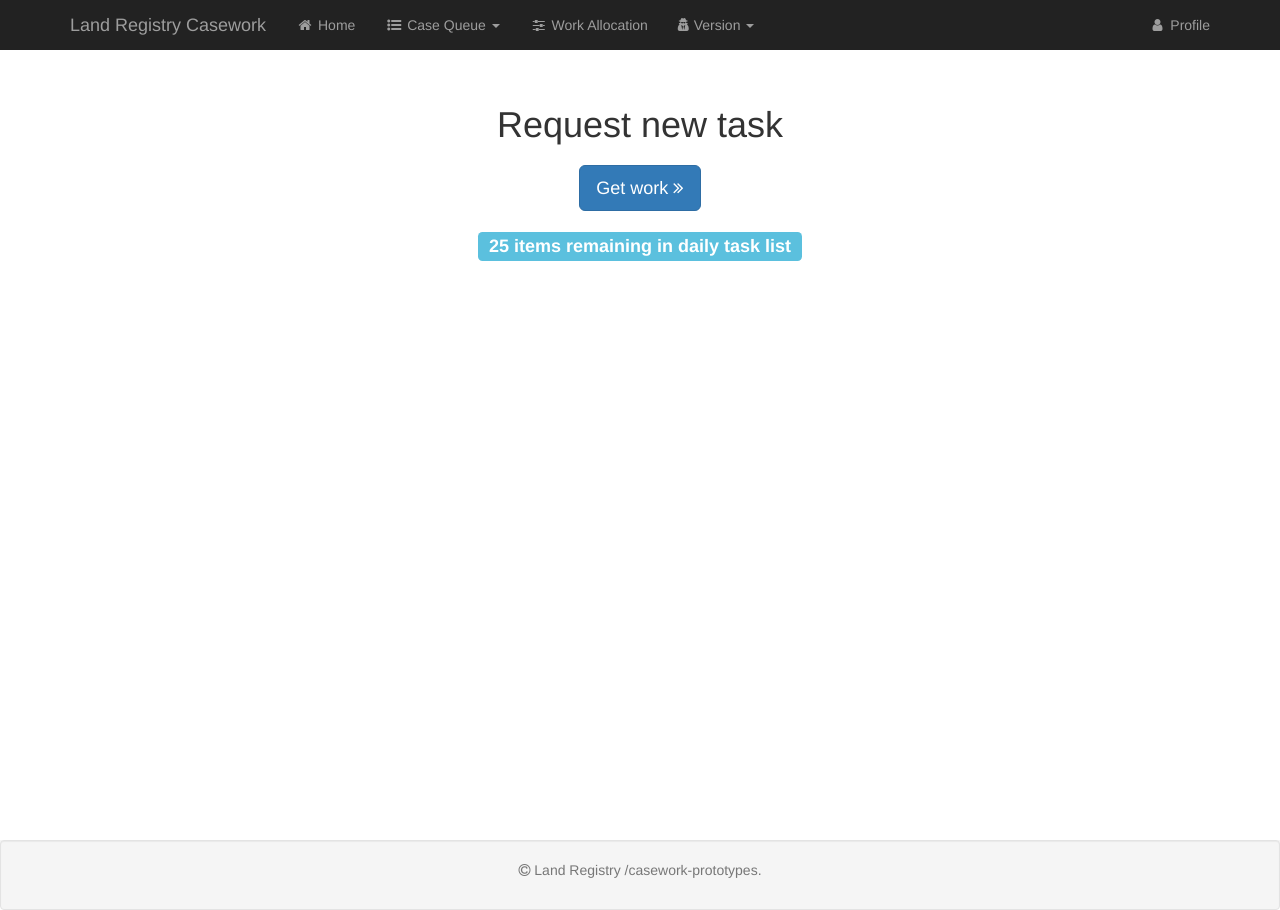
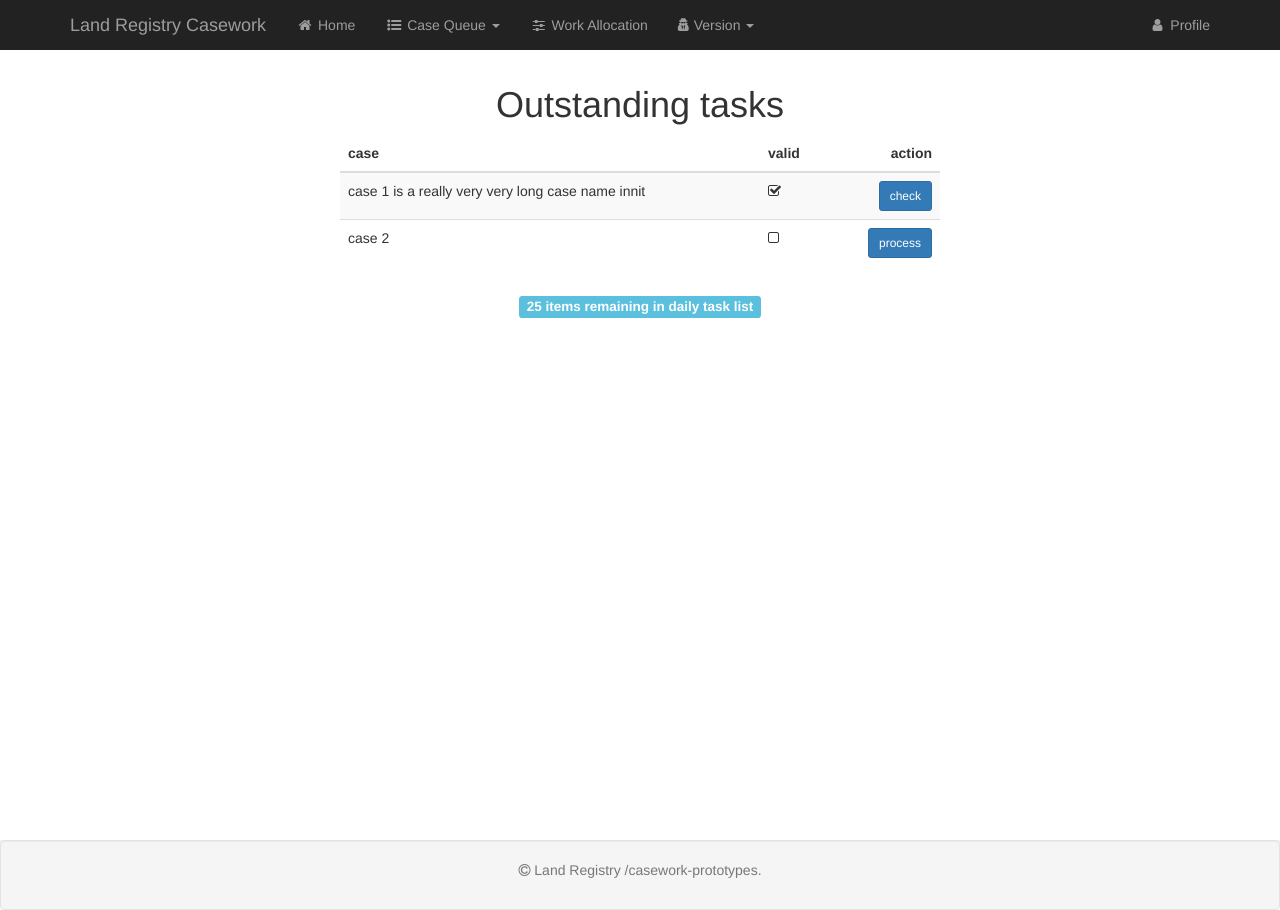
Before and after one commit to LandRegistry/casework-prototypes, a Jekyll site: the page built from andy-getwork.html, in a window 1280 px wide. Built offline with Jekyll 4.4.1, drawn with Linux system fonts in a browser that asks for light colours; nearby versions of some CDN libraries.

Commit message:
Changed getwork page to have a table instead of single button

```diff
--- a/andy-getwork.html
+++ b/andy-getwork.html
@@ -5,25 +5,47 @@ permalink: /andy/getwork/
 ---
 
 <div class="container-fluid">
- <div class="row">
+    <div class="row" style="text-align:center">
+        <h1>Outstanding tasks</h1>
+    </div>
 
-  <div class="main" style="text-align:center">
+    <div class="row">
+        <table class="table table-striped" style="text-align:left; width:600px" align="center">
+            <thead>
+            <tr>
+                <th style="width:70%">case</th>
+                <th style="width:10%">valid</th>
+                <th style="text-align:right; width:20%">action</th>
+            </tr>
+            </thead>
+            <tbody>
+            <tr>
+                <td>case 1 is a really very very long case name innit</td>
+                <td><i class="fa fa-check-square-o"></i></td>
+                <td style="text-align:right">
+                    <a href="{{ site.baseurl }}/andy/currentapp/">
+                        <button type="button" class="btn btn-sm btn-primary">check</button>
+                    </a>
+                </td>
+            </tr>
+            <tr>
+                <td>case 2</td>
+                <td><i class="fa fa-square-o"></i></td>
+                <td style="text-align:right">
+                    <a href="{{ site.baseurl }}/andy/currentapp/">
+                        <button type="button" class="btn btn-sm btn-primary">process</button>
+                    </a>
+                </td>
+            </tr>
+            </tbody>
+        </table>
+    </div>
 
-   <h1>Request new task</h1>
-
-   <h2>
-    <a href="{{ site.baseurl }}/andy/currentapp/">
-     <button type="button" class="btn btn-lg btn-primary">Get work <i class="fa fa-angle-double-right"></i></button>
-    </a>
-   </h2>
-
-   <div>
-    <h3>
-     <span class="label label-info">25 items remaining in daily task list</span>
-    </h3>
-   </div>
-
-
-  </div>
- </div>
+    <div class="row" style="text-align:center">
+        <div>
+            <h4>
+                <span class="label label-info">25 items remaining in daily task list</span>
+            </h4>
+        </div>
+    </div>
 </div>
```
